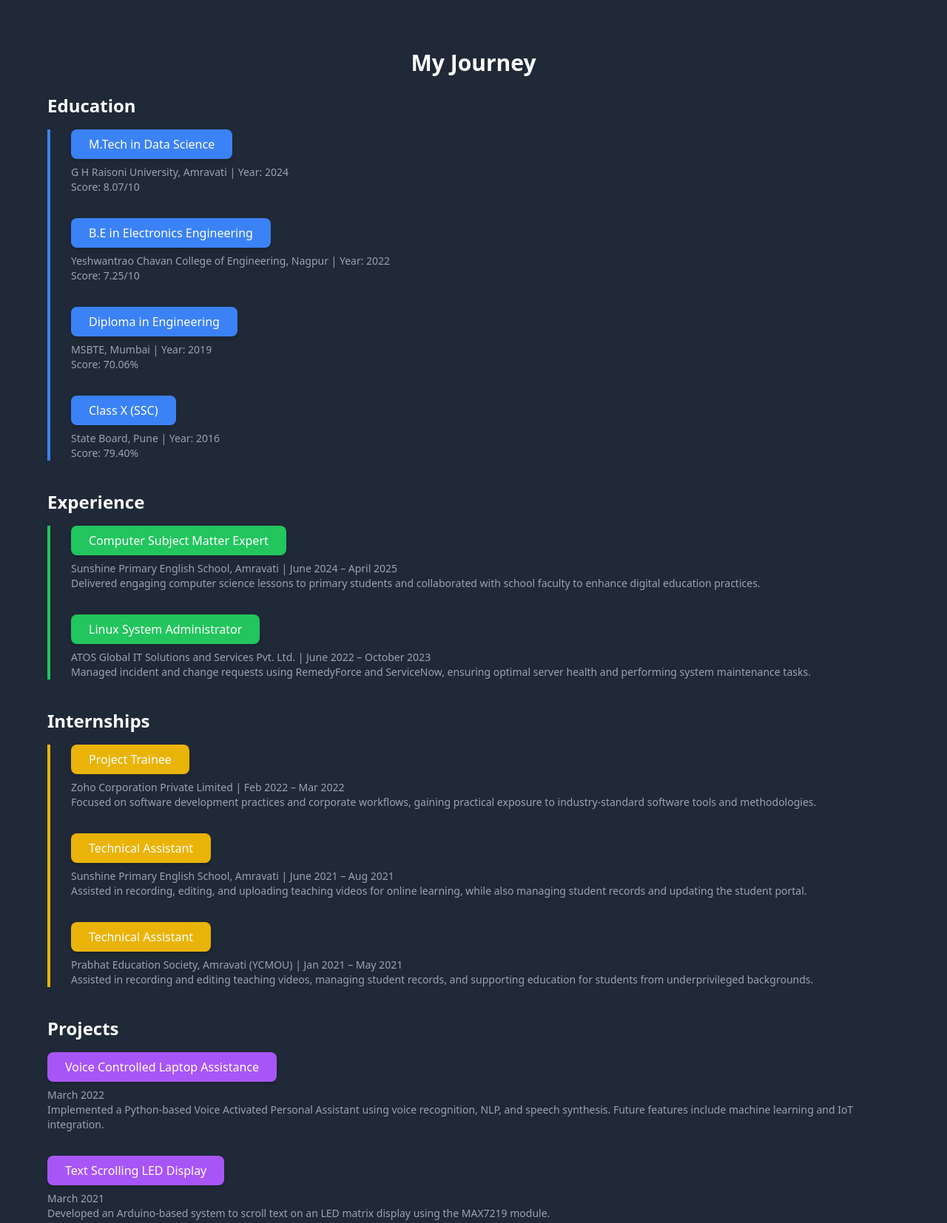
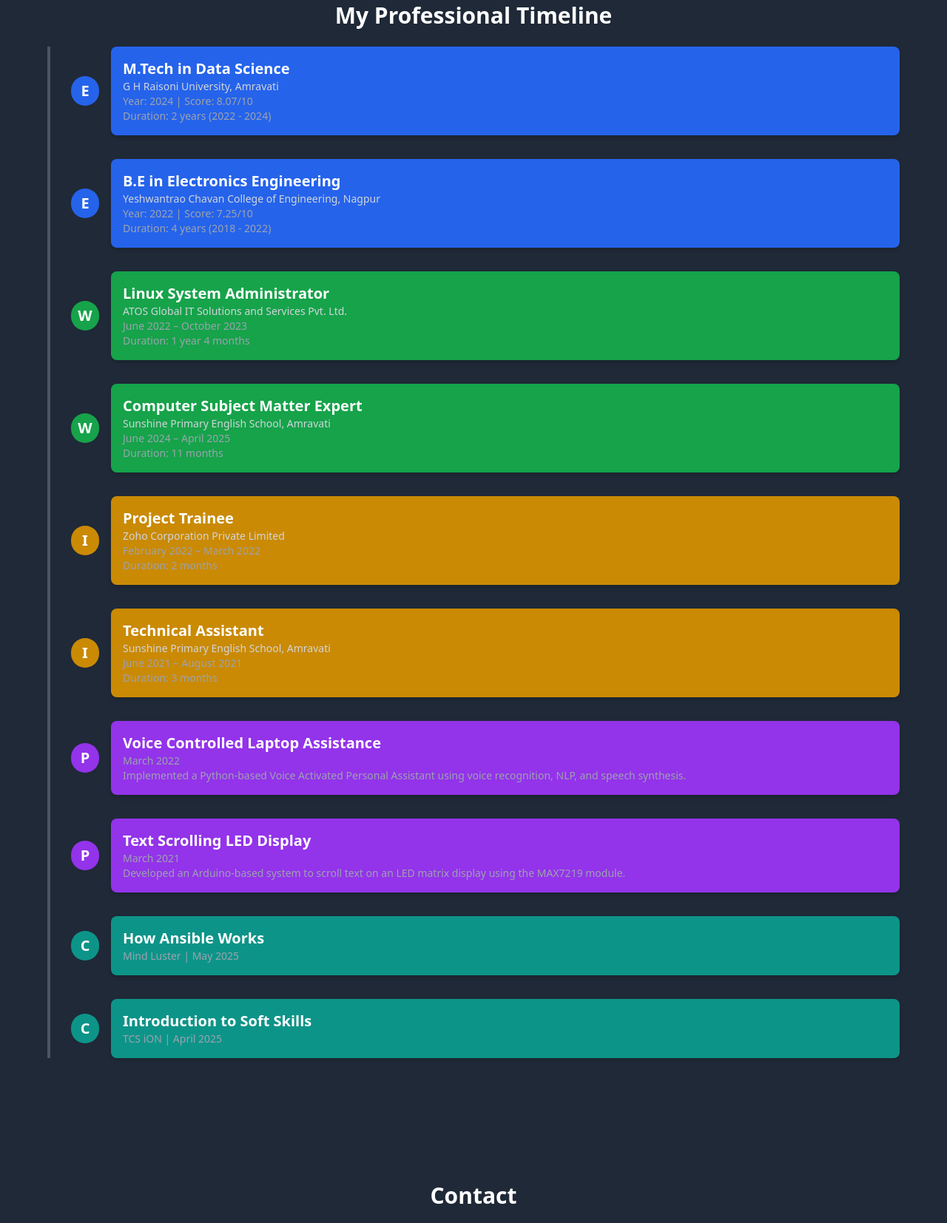
Before and after one commit to atharvpawar270601/Portfolio, a plain HTML site: page index.html in a window 1280 px wide. Shown: the part 4997-6651 px from the top of the page at 74% size. Drawn offline with nearby package versions, Linux system fonts and the light colour scheme.

Commit message:
Update index.html

```diff
--- a/index.html
+++ b/index.html
@@ -297,133 +297,157 @@
 </section>
 <!-- Add the Timeline Section Below -->
 <section id="timeline" class="py-16 bg-gray-800 text-white">
-<section id="timeline" class="py-16 bg-gray-800 text-white">
   <div class="max-w-6xl mx-auto">
-    <h2 class="text-3xl font-bold mb-6 text-center">My Journey</h2>
+    <h2 class="text-3xl font-bold mb-6 text-center">My Professional Timeline</h2>
+
+    <!-- Timeline Section -->
+    <div class="relative mb-10">
+      <!-- Line connecting timeline -->
+      <div class="absolute inset-0 border-l-4 border-gray-600"></div>
+      <div class="space-y-8 pl-8">
 
         <!-- Education Timeline -->
-    <h3 class="text-2xl font-semibold mb-4">Education</h3>
-    <div class="relative mb-10">
-      <div class="absolute inset-0 border-l-4 border-blue-500"></div>
-      <div class="space-y-8 pl-8">
-        <div class="flex flex-col items-start mb-6">
-          <div class="bg-blue-500 text-white px-6 py-2 rounded-lg shadow-md mb-2">M.Tech in Data Science</div>
-          <p class="text-sm text-gray-400">G H Raisoni University, Amravati | Year: 2024</p>
-          <p class="text-sm text-gray-400">Score: 8.07/10</p>
+        <div class="timeline-item mb-8">
+          <div class="flex items-center space-x-4">
+            <div class="h-10 w-10 bg-blue-600 rounded-full text-white flex items-center justify-center">
+              <span class="text-xl font-bold">E</span>
             </div>
-        <div class="flex flex-col items-start mb-6">
-          <div class="bg-blue-500 text-white px-6 py-2 rounded-lg shadow-md mb-2">B.E in Electronics Engineering</div>
-          <p class="text-sm text-gray-400">Yeshwantrao Chavan College of Engineering, Nagpur | Year: 2022</p>
-          <p class="text-sm text-gray-400">Score: 7.25/10</p>
-        </div>
-        <div class="flex flex-col items-start mb-6">
-          <div class="bg-blue-500 text-white px-6 py-2 rounded-lg shadow-md mb-2">Diploma in Engineering</div>
-          <p class="text-sm text-gray-400">MSBTE, Mumbai | Year: 2019</p>
-          <p class="text-sm text-gray-400">Score: 70.06%</p>
-        </div>
-        <div class="flex flex-col items-start mb-6">
-          <div class="bg-blue-500 text-white px-6 py-2 rounded-lg shadow-md mb-2">Class X (SSC)</div>
-          <p class="text-sm text-gray-400">State Board, Pune | Year: 2016</p>
-          <p class="text-sm text-gray-400">Score: 79.40%</p>
+            <div class="bg-blue-600 text-white p-4 rounded-lg shadow-md w-full">
+              <h3 class="font-semibold text-xl">M.Tech in Data Science</h3>
+              <p class="text-sm text-gray-300">G H Raisoni University, Amravati</p>
+              <p class="text-sm text-gray-400">Year: 2024 | Score: 8.07/10</p>
+              <p class="text-sm text-gray-400">Duration: 2 years (2022 - 2024)</p>
             </div>
           </div>
         </div>
 
-    <!-- Experience Timeline -->
-    <h3 class="text-2xl font-semibold mb-4">Experience</h3>
-    <div class="relative mb-10">
-      <div class="absolute inset-0 border-l-4 border-green-500"></div>
-      <div class="space-y-8 pl-8">
-        <div class="flex flex-col items-start mb-6">
-          <div class="bg-green-500 text-white px-6 py-2 rounded-lg shadow-md mb-2">Computer Subject Matter Expert</div>
-          <p class="text-sm text-gray-400">Sunshine Primary English School, Amravati | June 2024 – April 2025</p>
-          <p class="text-sm text-gray-400">Delivered engaging computer science lessons to primary students and collaborated with school faculty to enhance digital education practices.</p>
+        <div class="timeline-item mb-8">
+          <div class="flex items-center space-x-4">
+            <div class="h-10 w-10 bg-blue-600 rounded-full text-white flex items-center justify-center">
+              <span class="text-xl font-bold">E</span>
             </div>
-        <div class="flex flex-col items-start mb-6">
-          <div class="bg-green-500 text-white px-6 py-2 rounded-lg shadow-md mb-2">Linux System Administrator</div>
-          <p class="text-sm text-gray-400">ATOS Global IT Solutions and Services Pvt. Ltd. | June 2022 – October 2023</p>
-          <p class="text-sm text-gray-400">Managed incident and change requests using RemedyForce and ServiceNow, ensuring optimal server health and performing system maintenance tasks.</p>
+            <div class="bg-blue-600 text-white p-4 rounded-lg shadow-md w-full">
+              <h3 class="font-semibold text-xl">B.E in Electronics Engineering</h3>
+              <p class="text-sm text-gray-300">Yeshwantrao Chavan College of Engineering, Nagpur</p>
+              <p class="text-sm text-gray-400">Year: 2022 | Score: 7.25/10</p>
+              <p class="text-sm text-gray-400">Duration: 4 years (2018 - 2022)</p>
+            </div>
+          </div>
+        </div>
+
+        <!-- Work Experience Timeline -->
+        <div class="timeline-item mb-8">
+          <div class="flex items-center space-x-4">
+            <div class="h-10 w-10 bg-green-600 rounded-full text-white flex items-center justify-center">
+              <span class="text-xl font-bold">W</span>
+            </div>
+            <div class="bg-green-600 text-white p-4 rounded-lg shadow-md w-full">
+              <h3 class="font-semibold text-xl">Linux System Administrator</h3>
+              <p class="text-sm text-gray-300">ATOS Global IT Solutions and Services Pvt. Ltd.</p>
+              <p class="text-sm text-gray-400">June 2022 – October 2023</p>
+              <p class="text-sm text-gray-400">Duration: 1 year 4 months</p>
+            </div>
+          </div>
+        </div>
+
+        <div class="timeline-item mb-8">
+          <div class="flex items-center space-x-4">
+            <div class="h-10 w-10 bg-green-600 rounded-full text-white flex items-center justify-center">
+              <span class="text-xl font-bold">W</span>
+            </div>
+            <div class="bg-green-600 text-white p-4 rounded-lg shadow-md w-full">
+              <h3 class="font-semibold text-xl">Computer Subject Matter Expert</h3>
+              <p class="text-sm text-gray-300">Sunshine Primary English School, Amravati</p>
+              <p class="text-sm text-gray-400">June 2024 – April 2025</p>
+              <p class="text-sm text-gray-400">Duration: 11 months</p>
             </div>
           </div>
         </div>
 
         <!-- Internship Timeline -->
-    <h3 class="text-2xl font-semibold mb-4">Internships</h3>
-    <div class="relative mb-10">
-      <div class="absolute inset-0 border-l-4 border-yellow-500"></div>
-      <div class="space-y-8 pl-8">
-        <div class="flex flex-col items-start mb-6">
-          <div class="bg-yellow-500 text-white px-6 py-2 rounded-lg shadow-md mb-2">Project Trainee</div>
-          <p class="text-sm text-gray-400">Zoho Corporation Private Limited | Feb 2022 – Mar 2022</p>
-          <p class="text-sm text-gray-400">Focused on software development practices and corporate workflows, gaining practical exposure to industry-standard software tools and methodologies.</p>
+        <div class="timeline-item mb-8">
+          <div class="flex items-center space-x-4">
+            <div class="h-10 w-10 bg-yellow-600 rounded-full text-white flex items-center justify-center">
+              <span class="text-xl font-bold">I</span>
             </div>
-        <div class="flex flex-col items-start mb-6">
-          <div class="bg-yellow-500 text-white px-6 py-2 rounded-lg shadow-md mb-2">Technical Assistant</div>
-          <p class="text-sm text-gray-400">Sunshine Primary English School, Amravati | June 2021 – Aug 2021</p>
-          <p class="text-sm text-gray-400">Assisted in recording, editing, and uploading teaching videos for online learning, while also managing student records and updating the student portal.</p>
+            <div class="bg-yellow-600 text-white p-4 rounded-lg shadow-md w-full">
+              <h3 class="font-semibold text-xl">Project Trainee</h3>
+              <p class="text-sm text-gray-300">Zoho Corporation Private Limited</p>
+              <p class="text-sm text-gray-400">February 2022 – March 2022</p>
+              <p class="text-sm text-gray-400">Duration: 2 months</p>
             </div>
-        <div class="flex flex-col items-start mb-6">
-          <div class="bg-yellow-500 text-white px-6 py-2 rounded-lg shadow-md mb-2">Technical Assistant</div>
-          <p class="text-sm text-gray-400">Prabhat Education Society, Amravati (YCMOU) | Jan 2021 – May 2021</p>
-          <p class="text-sm text-gray-400">Assisted in recording and editing teaching videos, managing student records, and supporting education for students from underprivileged backgrounds.</p>
+          </div>
+        </div>
+
+        <div class="timeline-item mb-8">
+          <div class="flex items-center space-x-4">
+            <div class="h-10 w-10 bg-yellow-600 rounded-full text-white flex items-center justify-center">
+              <span class="text-xl font-bold">I</span>
+            </div>
+            <div class="bg-yellow-600 text-white p-4 rounded-lg shadow-md w-full">
+              <h3 class="font-semibold text-xl">Technical Assistant</h3>
+              <p class="text-sm text-gray-300">Sunshine Primary English School, Amravati</p>
+              <p class="text-sm text-gray-400">June 2021 – August 2021</p>
+              <p class="text-sm text-gray-400">Duration: 3 months</p>
             </div>
           </div>
         </div>
 
         <!-- Projects Timeline -->
-    <h3 class="text-2xl font-semibold mb-4">Projects</h3>
-    <div class="space-y-8">
-      <div class="flex flex-col items-start mb-6">
-        <div class="bg-purple-500 text-white px-6 py-2 rounded-lg shadow-md mb-2">Voice Controlled Laptop Assistance</div>
+        <div class="timeline-item mb-8">
+          <div class="flex items-center space-x-4">
+            <div class="h-10 w-10 bg-purple-600 rounded-full text-white flex items-center justify-center">
+              <span class="text-xl font-bold">P</span>
+            </div>
+            <div class="bg-purple-600 text-white p-4 rounded-lg shadow-md w-full">
+              <h3 class="font-semibold text-xl">Voice Controlled Laptop Assistance</h3>
               <p class="text-sm text-gray-400">March 2022</p>
-        <p class="text-sm text-gray-400">Implemented a Python-based Voice Activated Personal Assistant using voice recognition, NLP, and speech synthesis. Future features include machine learning and IoT integration.</p>
+              <p class="text-sm text-gray-400">Implemented a Python-based Voice Activated Personal Assistant using voice recognition, NLP, and speech synthesis.</p>
             </div>
-      <div class="flex flex-col items-start mb-6">
-        <div class="bg-purple-500 text-white px-6 py-2 rounded-lg shadow-md mb-2">Text Scrolling LED Display</div>
+          </div>
+        </div>
+
+        <div class="timeline-item mb-8">
+          <div class="flex items-center space-x-4">
+            <div class="h-10 w-10 bg-purple-600 rounded-full text-white flex items-center justify-center">
+              <span class="text-xl font-bold">P</span>
+            </div>
+            <div class="bg-purple-600 text-white p-4 rounded-lg shadow-md w-full">
+              <h3 class="font-semibold text-xl">Text Scrolling LED Display</h3>
               <p class="text-sm text-gray-400">March 2021</p>
               <p class="text-sm text-gray-400">Developed an Arduino-based system to scroll text on an LED matrix display using the MAX7219 module.</p>
             </div>
-      <div class="flex flex-col items-start mb-6">
-        <div class="bg-purple-500 text-white px-6 py-2 rounded-lg shadow-md mb-2">Regulated Voltage Supply of +12V & -12V</div>
-        <p class="text-sm text-gray-400">Jan 2021</p>
-        <p class="text-sm text-gray-400">Created a constant DC voltage supply with 7812 and 7912 voltage regulators to provide +12V and -12V outputs.</p>
-      </div>
-      <div class="flex flex-col items-start mb-6">
-        <div class="bg-purple-500 text-white px-6 py-2 rounded-lg shadow-md mb-2">Smart Parking System Using Microcontroller</div>
-        <p class="text-sm text-gray-400">Feb 2020</p>
-        <p class="text-sm text-gray-400">Developed a parking management system using an AT89C51 microcontroller and IR sensors to detect vehicles and manage parking slots.</p>
           </div>
         </div>
 
         <!-- Certifications Timeline -->
-    <h3 class="text-2xl font-semibold mb-4">Certifications</h3>
-    <div class="relative mb-10">
-      <div class="absolute inset-0 border-l-4 border-teal-500"></div>
-      <div class="space-y-8 pl-8">
-        <div class="flex flex-col items-start mb-6">
-          <div class="bg-teal-500 text-white px-6 py-2 rounded-lg shadow-md mb-2">How Ansible Works</div>
+        <div class="timeline-item mb-8">
+          <div class="flex items-center space-x-4">
+            <div class="h-10 w-10 bg-teal-600 rounded-full text-white flex items-center justify-center">
+              <span class="text-xl font-bold">C</span>
+            </div>
+            <div class="bg-teal-600 text-white p-4 rounded-lg shadow-md w-full">
+              <h3 class="font-semibold text-xl">How Ansible Works</h3>
               <p class="text-sm text-gray-400">Mind Luster | May 2025</p>
-        </div>
-        <div class="flex flex-col items-start mb-6">
-          <div class="bg-teal-500 text-white px-6 py-2 rounded-lg shadow-md mb-2">Introduction to Soft Skills</div>
-          <p class="text-sm text-gray-400">TCS iON | Apr 2025</p>
-        </div>
-        <div class="flex flex-col items-start mb-6">
-          <div class="bg-teal-500 text-white px-6 py-2 rounded-lg shadow-md mb-2">Introduction to Kali Linux Basics</div>
-          <p class="text-sm text-gray-400">Simplilearn | Apr 2025</p>
-        </div>
-        <div class="flex flex-col items-start mb-6">
-          <div class="bg-teal-500 text-white px-6 py-2 rounded-lg shadow-md mb-2">Linux for Beginners Hindi</div>
-          <p class="text-sm text-gray-400">Mind Luster | Jan 2025</p>
-        </div>
-        <div class="flex flex-col items-start mb-6">
-          <div class="bg-teal-500 text-white px-6 py-2 rounded-lg shadow-md mb-2">Power BI for Beginners</div>
-          <p class="text-sm text-gray-400">Simplilearn | Apr 2025</p>
             </div>
           </div>
         </div>
+
+        <div class="timeline-item mb-8">
+          <div class="flex items-center space-x-4">
+            <div class="h-10 w-10 bg-teal-600 rounded-full text-white flex items-center justify-center">
+              <span class="text-xl font-bold">C</span>
             </div>
-</section>
+            <div class="bg-teal-600 text-white p-4 rounded-lg shadow-md w-full">
+              <h3 class="font-semibold text-xl">Introduction to Soft Skills</h3>
+              <p class="text-sm text-gray-400">TCS iON | April 2025</p>
+            </div>
+          </div>
+        </div>
+
+      </div>
+    </div>
+  </div>
 </section>
 <!-- Contact -->
 <section id="contact" class="py-16 px-4 bg-gray-800">
```
Lines whose indentation alone changed are shown as unchanged.
